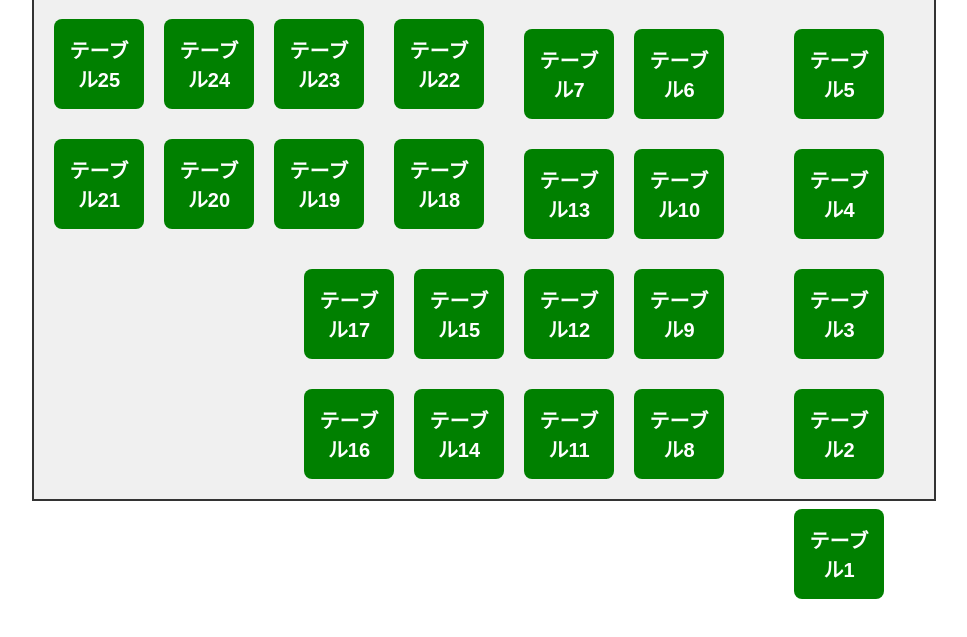
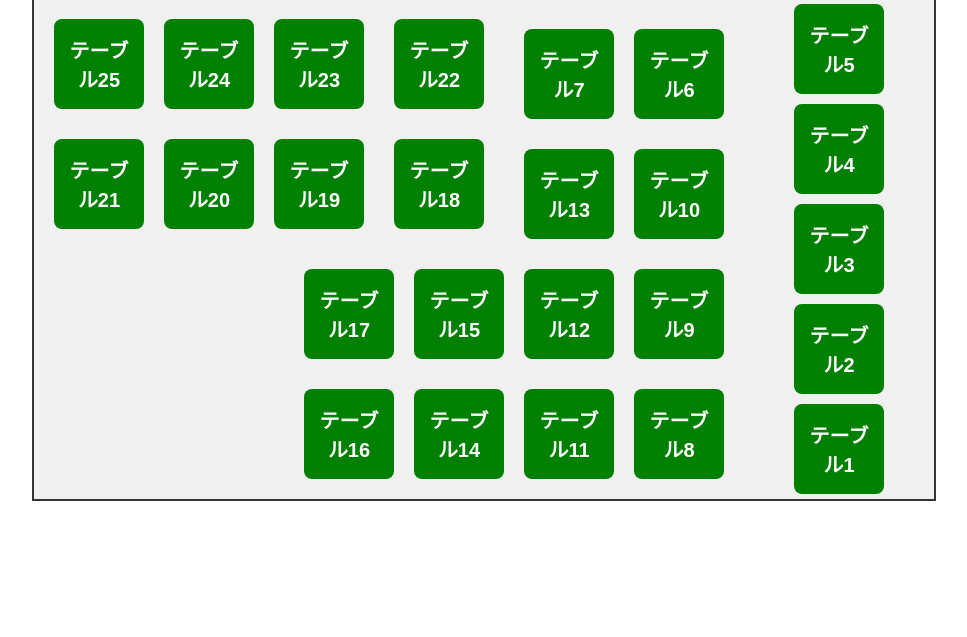
Before and after one commit to ogawa-dev/nasu.github.io, a plain HTML site: page index.html in a window 1280 px wide. Shown: the part 69-706 px from the top of the page, without its empty margins (156-1123 px from the left). Drawn offline with Linux system fonts and the light colour scheme.

Commit message:
Add files via upload

```diff
--- a/style.css
+++ b/style.css
@@ -94,8 +94,8 @@ h1 {
 #table6 { top: 30px; left: 600px; }
 
 /* 右側の縦に並んだグループ */
-#table5 { top: 30px; right: 50px; }
-#table4 { top: 150px; right: 50px; }
-#table3 { top: 270px; right: 50px; }
-#table2 { top: 390px; right: 50px; }
-#table1 { top: 510px; right: 50px; }
+#table5 { top: 5px; right: 50px; }
+#table4 { top: 105px; right: 50px; }
+#table3 { top: 205px; right: 50px; }
+#table2 { top: 305px; right: 50px; }
+#table1 { top: 405px; right: 50px; }
```
